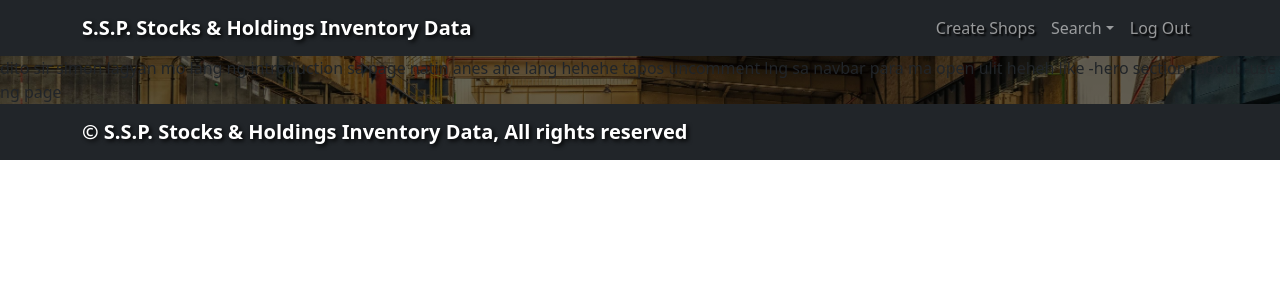
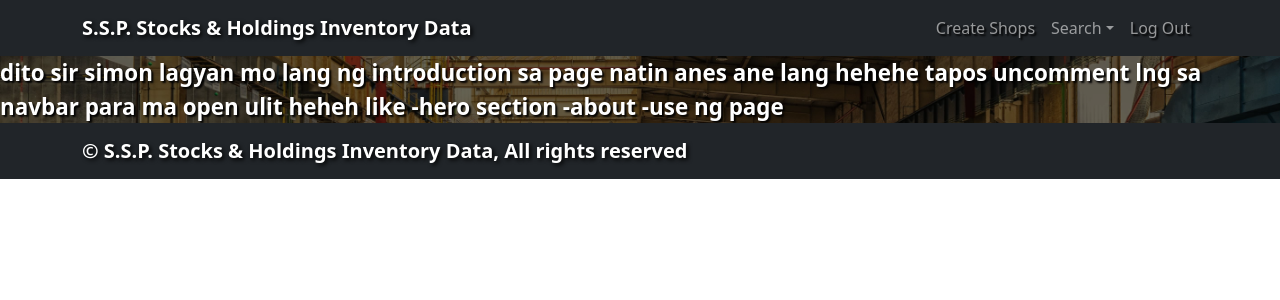
Before and after one commit to tritonmax26/FinalProjectCapstone, a React (Vite) app: page /mainpage in a window 1280 px wide. Shown: the top 300 px of the page. Built offline with nearby package versions, Linux system fonts and the light colour scheme.

Commit message:
make changes

```diff
--- a/src/views/Mainpage/index.jsx
+++ b/src/views/Mainpage/index.jsx
@@ -8,7 +8,7 @@ import NavbarMain from '../../components/NavbarMain'
 const  Mainpage = () => {
 
   return (
-    <div>
+    <div className='span27'>
         dito sir simon lagyan mo lang ng introduction sa page natin anes ane lang hehehe
         tapos uncomment lng sa navbar para ma open ulit heheh
         like
```
